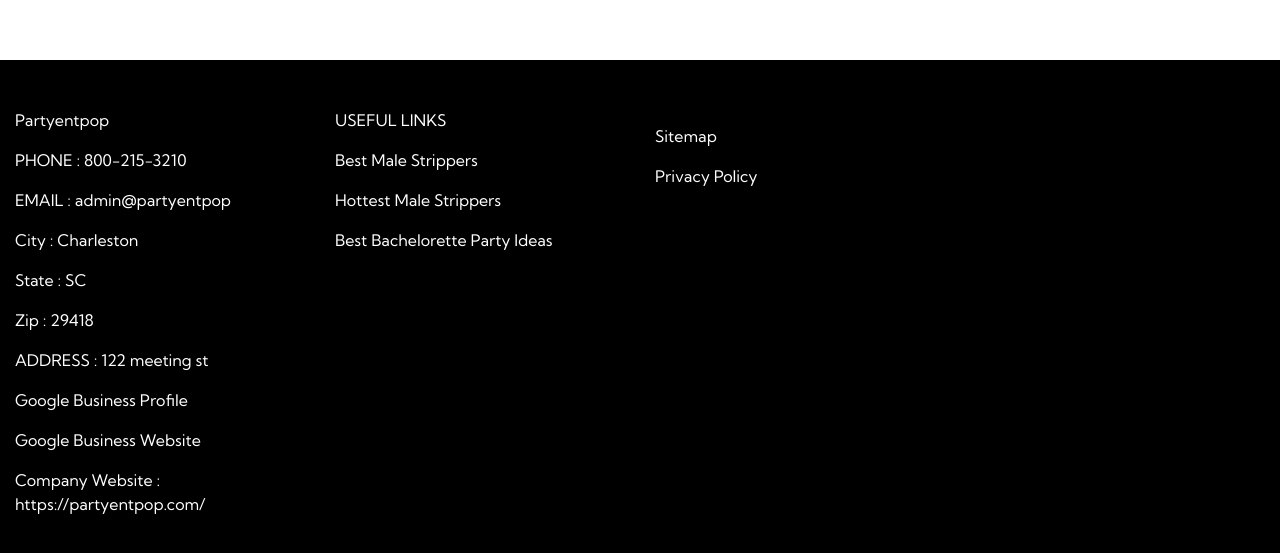
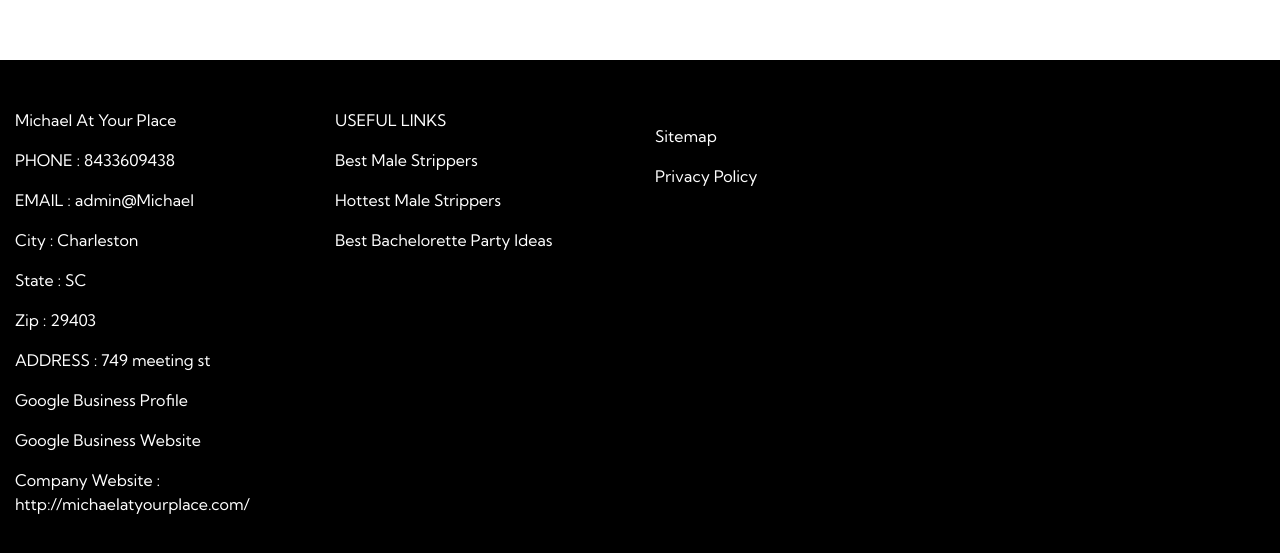
Before and after one commit to jsing42/male-strippers-charleston, a plain HTML site: page sitemap.html in a window 1280 px wide. Shown: the part 695-1248 px from the top of the page. Drawn offline with nearby package versions, Linux system fonts and the light colour scheme.

Commit message:
Update sitemap.html

```diff
--- a/sitemap.html
+++ b/sitemap.html
@@ -9,7 +9,7 @@
 <head>
  <title>Michael At Your Place</title>
 <link rel="canonical" href="sitemap.html" />
-<link rel="shortcut icon" href="img/" alt="" />cms1.jpg
+<link rel="shortcut icon" href="img/" alt="" />Mich1.png
 <meta charset="UTF-8">
 <meta name="title" content="Michael At Your Place">
 <meta name="DC.title" lang="en" content="Michael At Your Place">
@@ -137,7 +137,7 @@
 
  <nav class="navbar navbar-expand-lg navbar-light bg-white px-md-5 pt-3 pb-3">
    <a class="navbar-brand" href="index.html">
-        <img alt="" src="img/cms1.jpg" id="How to Choose best male stripper" data-test-source="How to Choose best male stripper" data-test-pro-id="How to Choose best male stripper" data-test-pro-name="How to Choose best male stripper" data-test="How to Choose best male stripper" title="How to Choose best male stripper" alt="male strip club"  width="150px"  >
+        <img alt="" src="img/Michael.png" id="How to Choose best male stripper" data-test-source="How to Choose best male stripper" data-test-pro-id="How to Choose best male stripper" data-test-pro-name="How to Choose best male stripper" data-test="How to Choose best male stripper" title="How to Choose best male stripper" alt="male strip club"  width="150px"  >
       </a>
 
 
@@ -155,7 +155,7 @@
 
 
                <li class="nav-item  ">
-      <a class="btn btn-md btn-warning display-4" href="https://partyentpop.com/contact/" >Contact Us</a>
+      <a class="btn btn-md btn-warning display-4" href="https://michaelatyourplace.com" >Contact Us</a>
          </li>
          </ul>
 
@@ -194,44 +194,26 @@ www.xml-sitemaps.com
         <div class="row">
   <div class="col-lg-3">
 
-                  <p>Partyentpop</p>
-                        <p>PHONE : 800-215-3210</p>
-
-            <p>EMAIL : admin@partyentpop</p>
-
-
-     <p>City : Charleston</p>
-
-
-     <p>State : SC</p>
-
-
-     <p>Zip : 29418</p>
-
-
-
-     <p>ADDRESS : 122 meeting st</p>
-
-     <p> <a   class="  allShow"  href="https:partyentpop.com?share" > Google Business Profile</a>  </p>
-
-        <p><a   class="  allShow"  href="partyentpop.com/?m=true" >Google Business Website   </a></p>
-
-
-        <p>Company Website : <a   class="  allShow"  href="https://partyentpop.com/" >https://partyentpop.com/</a></p>
-
-
-
-       </div>
+                <p>Michael At Your Place</p>
+                <p>PHONE : 8433609438</p>
+                <p>EMAIL : admin@Michael</p>
+		<p>City : Charleston</p>
+		<p>State : SC</p>
+      		<p>Zip : 29403</p>
+      		<p>ADDRESS : 749 meeting st</p>
+                <p> <a   class="  allShow"  href="https://michaelatyourplace.com?share" > Google Business Profile</a>  </p>
+       		<p><a   class="  allShow"  href="https://michaelatyourplace.com/?m=true" >Google Business Website   </a></p>
+      		<p>Company Website : <a   class="  allShow"  href="https://michaelatyourplace.com" >http://michaelatyourplace.com/</a></p>
+      </div>
 
      <div class="col-lg-3">
 
 
 <p class="sub">USEFUL LINKS</p>
 
-
-<p><a class="  allShow" href="https://partyentpop.com/?m=true"  target="_blank">Best Male Strippers</a></p>
-<p><a class="  allShow"  href="https://partyentpop.com/"  target="_blank">Hottest Male Strippers</a></p>
-<p><a class="  allShow" href="https://partyentpop.com/services/" rel="nofollow" target="_blank">Best Bachelorette Party Ideas</a></p>
+<p><a class="  allShow" href="https://michaelatyourplace.com/?m=true"  target="_blank">Best Male Strippers</a></p>
+<p><a class="  allShow"  href="https://michaelatyourplace.com/about"  target="_blank">Hottest Male Strippers</a></p>
+<p><a class="  allShow" href="https://michaelatyourplace.com/photos" rel="nofollow" target="_blank">Best Bachelorette Party Ideas</a></p>
 <p><a class="  allShow" href="" rel="nofollow" target="_blank"></a></p>
 <p><a class="  allShow"  href="" rel="nofollow" target="_blank"></a></p>
   <p><a class="  allShow"  href=""  target="_blank"></a></p>
@@ -255,10 +237,7 @@ www.xml-sitemaps.com
 
 <p>
 
-
-
-
- </p>
+</p>
 </div>
 
 
```
